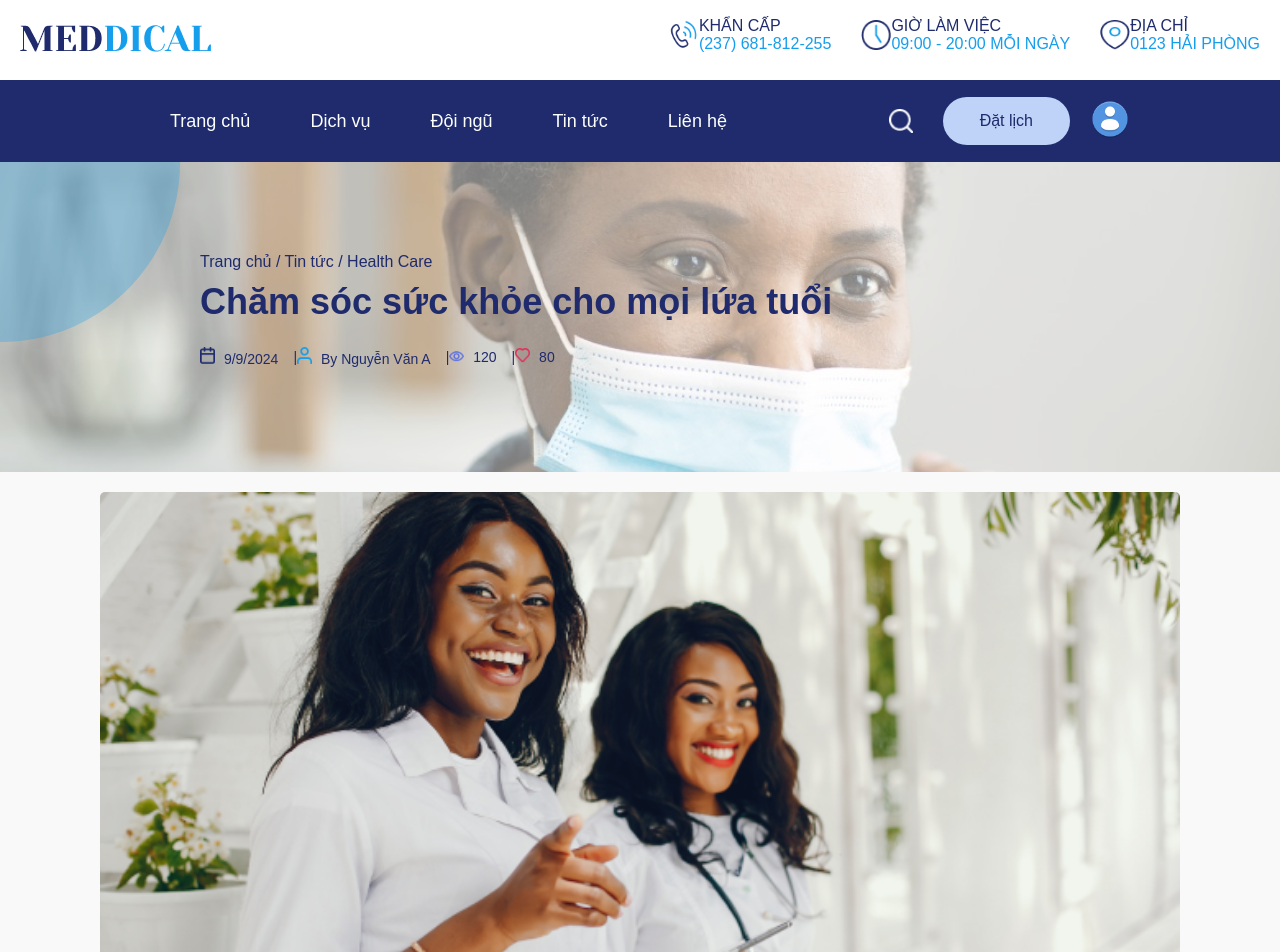
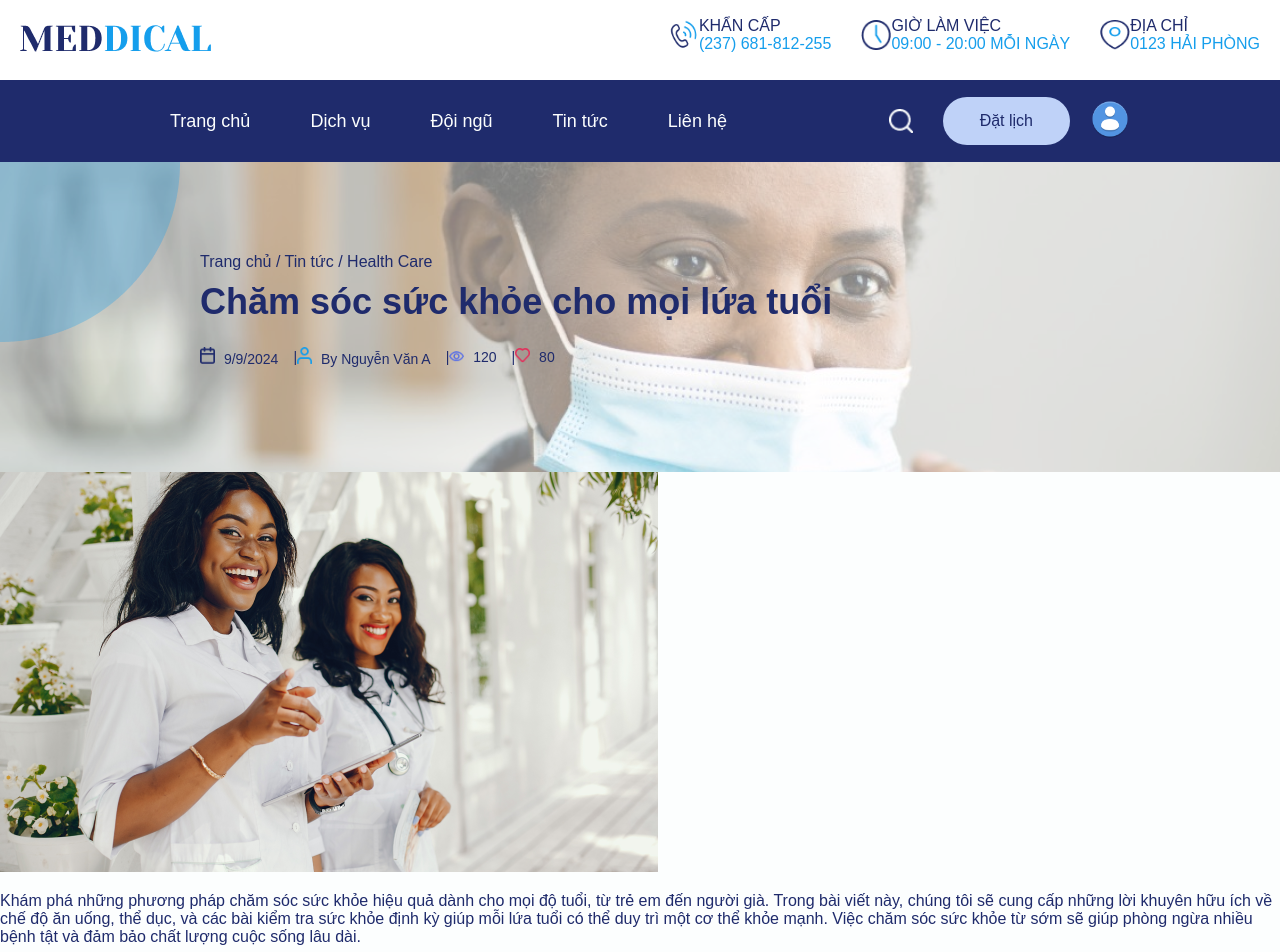
Before and after one commit to nhantran2642/medical-appointment-booking, a React (Create React App) app in the folder fe/: page /blogspage/1 in a window 1280 px wide. Shown: the top 952 px of the page. Built offline with nearby package versions, Linux system fonts and the light colour scheme; no server answers.

Commit message:
Sally- update

```diff
--- a/fe/src/pages/detailBlogs/index.jsx
+++ b/fe/src/pages/detailBlogs/index.jsx
@@ -44,7 +44,7 @@ const BlogPostDetail = () => {
                     <span><img src={require('../../assets/img/like.png')} alt="Likes" /> {currentPost.likes}</span>
                 </p>
             </div>
-            <div className="content">
+            <div className="content-detail-blog">
                 <div className="main-content">
                     <img src={currentPost.image} alt="Main Post" className="main-image" />
                     <p>{currentPost.description}</p>
```
